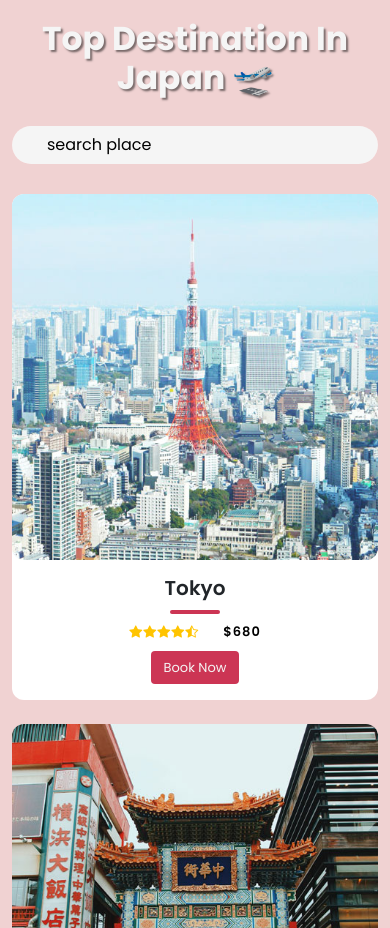
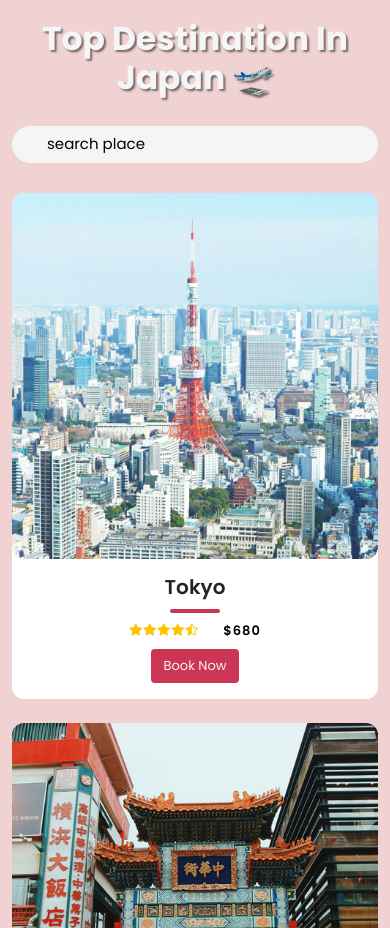
Before and after one commit to andreasmaiken25/andreastravel, a plain HTML site: page index.html in a window 390 px wide. Shown: the part 5440-6368 px from the top of the page. Drawn offline with nearby package versions, Linux system fonts and the light colour scheme.

Commit message:
benerin responsive ke-7

```diff
--- a/css/style.css
+++ b/css/style.css
@@ -546,7 +546,7 @@ section {
   border: 0;
   outline: none;
   padding: 5px 15px;
-  font-size: 2015x;
+  font-size: 15px;
   color: #000000;
 }
 
```
